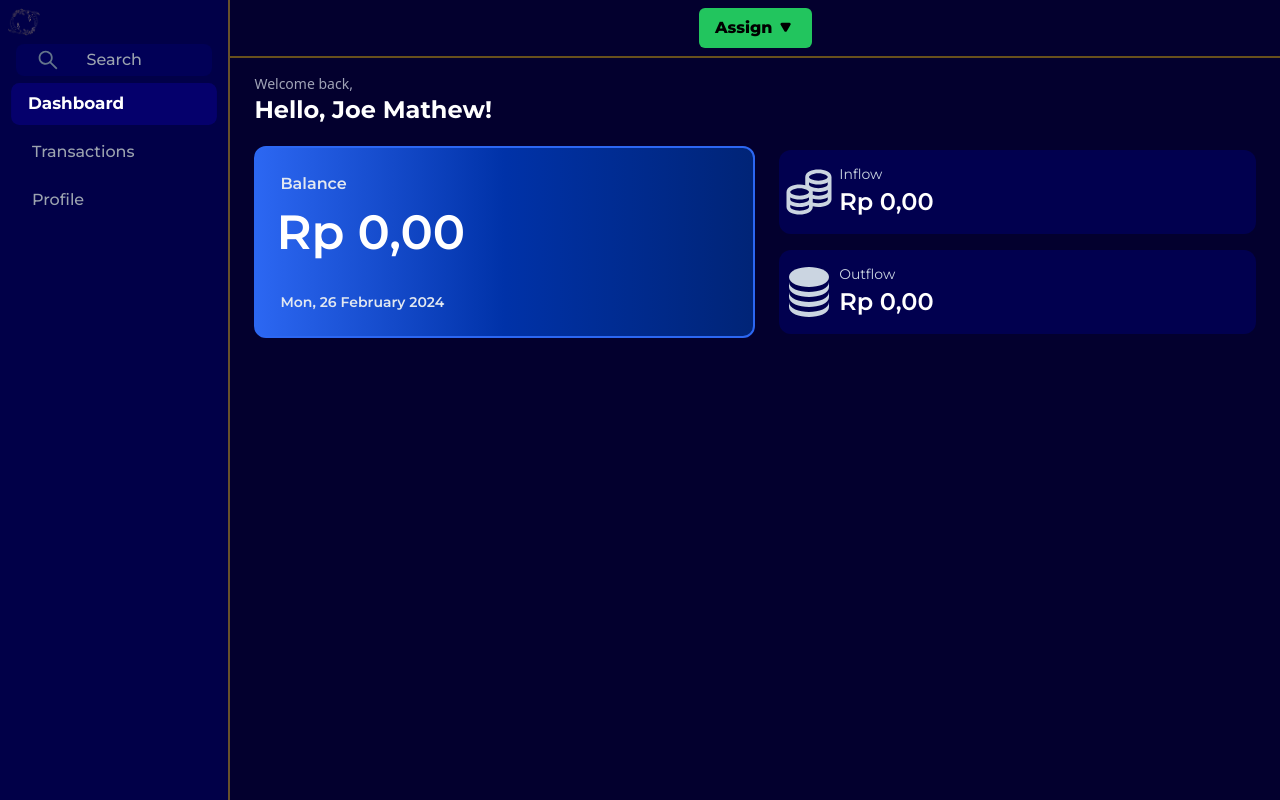
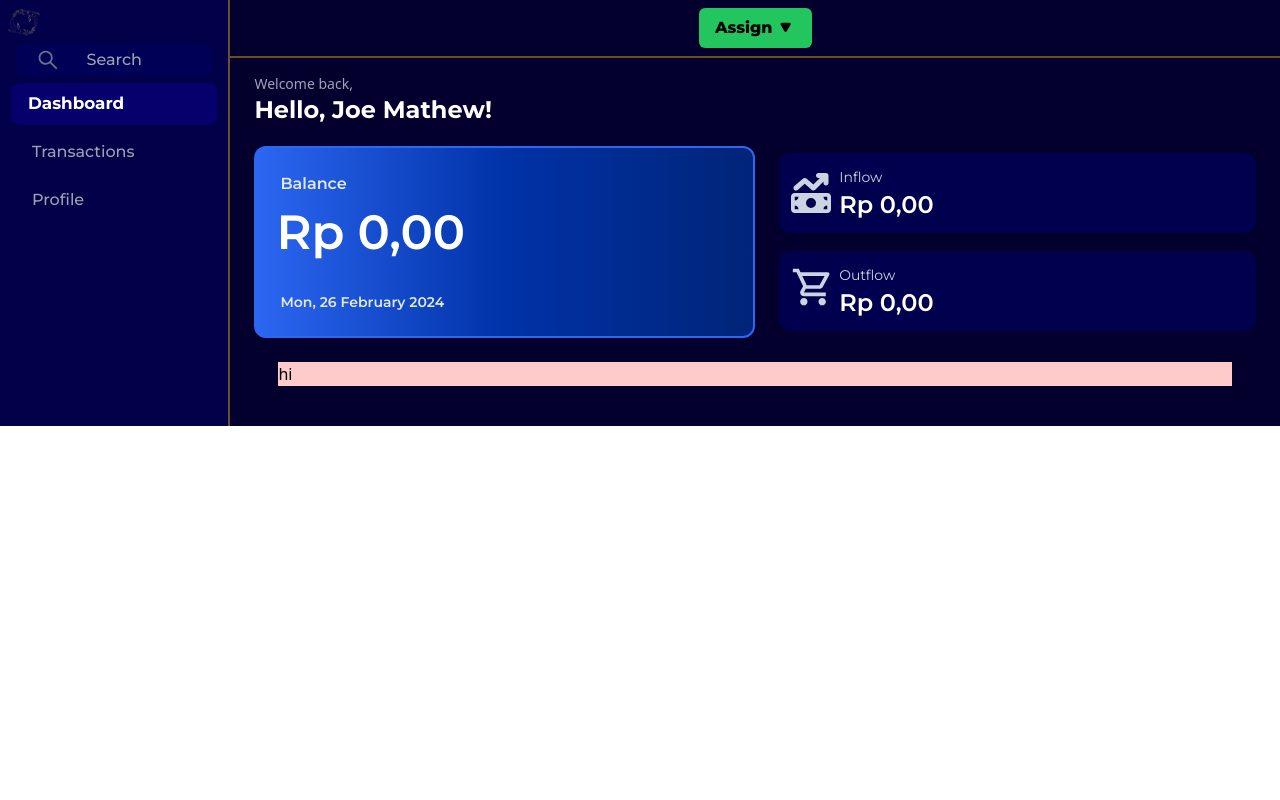
Before and after one commit to zerothy/ristek-pisces, a Next.js app: page / in a window 1280 px wide. Built offline with nearby package versions, Linux system fonts and the light colour scheme; data requests are answered from the project's data file.

Commit message:
Add transaction list and some features on assign

```diff
--- a/package.json
+++ b/package.json
@@ -14,6 +14,7 @@
     "next": "14.1.0",
     "react": "^18",
     "react-currency-input-field": "^3.8.0",
+    "react-datepicker": "^6.2.0",
     "react-dom": "^18",
     "react-icons": "^5.0.1",
     "react-number-format": "^5.3.1",
@@ -22,6 +23,7 @@
   "devDependencies": {
     "@types/node": "^20",
     "@types/react": "^18",
+    "@types/react-datepicker": "^6.0.1",
     "@types/react-dom": "^18",
     "autoprefixer": "^10.0.1",
     "eslint": "^8",
--- /dev/null
+++ b/src/components/Alert.tsx
@@ -0,0 +1,12 @@
+import React from 'react';
+
+// TODO: BIKIN ALERT ATO PAKE TOASTER SONNER LIAT BESOK SEMPET APA ENGGA
+export default function Alert(message: string, showAlert: boolean, setShowAlert: (showAlert: boolean) => void){
+    return (
+        <div className='w-16 h-10 bg-red-600'>
+            <div>
+                Alert
+            </div>
+        </div>
+    );
+}
--- /dev/null
+++ b/src/components/DateButton.tsx
@@ -0,0 +1,19 @@
+import React from "react";
+import DatePicker from "react-datepicker";
+import "react-datepicker/dist/react-datepicker.css";
+
+function DateButton({selectedDate, setSelectedDate}: {selectedDate: Date, setSelectedDate: (date: Date) => void}){
+
+
+    return (
+        <div>
+            <DatePicker
+                selected={selectedDate}
+                onChange={(date) => date && setSelectedDate(date)}
+                className="text-[#32288b] bg-[#1E90FF] font-bold w-36 text-center border-2 border-[#32288b] outline-none rounded-xl py-[0.15rem]"
+             />
+        </div>
+    );
+}
+
+export default DateButton
--- a/src/components/Navbar.tsx
+++ b/src/components/Navbar.tsx
@@ -3,7 +3,7 @@ import Logo from "./Logo";
 
 export default function Navbar() {
     return (
-        <div className="hidden md:block w-[18%] min-w-max h-svh border-solid border-opacity-40 border-r-2 border-[#ffc900] font-medium z-10 bg-[#010048] font-monserrat">
+        <div className="hidden md:block w-[18%] min-w-max  border-solid border-opacity-40 border-r-2 border-[#ffc900] font-medium z-10 bg-[#010048] font-monserrat">
             <Logo />
             <NavbarButton />
         </div>
--- /dev/null
+++ b/src/components/TransactionList.tsx
@@ -0,0 +1,39 @@
+import React from "react";
+import { useState } from "react";
+import { useEffect } from "react";
+
+export default function TransactionList({ posts }: { posts: any }) {
+    const [data, setData] = useState(posts || []);
+
+    const showData = ({ key, amount, types, category, dates, note }: { key: any, amount: number, types: string, category: string, dates: string, note: string }) => {
+
+        return (
+            <div key={key} className="bg-white">
+                <div className="flex justify-between p-4">
+                    <div>
+                        <h1>{types}</h1>
+                        <p>{category}</p>
+                    </div>
+                    <div>
+                        <h1>{amount}</h1>
+                        <p>{dates}</p>
+                    </div>
+                </div>
+                <div className="p-4">
+                    <p>{note}</p>
+                </div>
+            </div>
+        );
+    }
+
+    return (
+        <div className="w-full m-6 bg-red-200">
+            {
+                data.map((post: any, index: any) => (
+                    showData({ key: index, amount: post.Amount, types: post.Types, category: post.Category, dates: post.Dates, note: post.Note })
+                ))
+            }
+            hi
+        </div>
+    );
+}
--- a/src/pages/index.tsx
+++ b/src/pages/index.tsx
@@ -4,22 +4,29 @@ import { useEffect } from "react";
 import React from "react";
 import account from "../data/account.json"; //! NANTI GANTI JADI GA STATIC
 import Selector from "../components/Selector";
+import DateButton from "../components/DateButton";
+import TransactionList from "../components/TransactionList";
 
 import { TbTriangleInvertedFilled } from "react-icons/tb";
 import { IoMdCheckmarkCircleOutline } from "react-icons/io";
 import { RiMoneyDollarCircleLine } from "react-icons/ri";
-import { BiSolidCoinStack } from "react-icons/bi";
-import { LiaCoinsSolid } from "react-icons/lia";
+import { MdOutlineShoppingCart } from "react-icons/md";
+import { FaMoneyBillTrendUp } from "react-icons/fa6";
 
 import api from "./api/posts";
 import axios, {isCancel, AxiosError} from 'axios';
+import posts from "./api/posts";
 
 const inter = Inter({ subsets: ["latin"] });
 
-//TODO: MAKE IT RESPONSIVE U FUCKING IDIOT
+//TODO: MAKE IT RESPONSIVE BRO
 
 const HomeHeader: React.FC<{ newAmount: number, newType: string, setNewAmount: (value: number) => void, setNewType: (value: string) => void, setRefetch: (value: boolean) => void }> = ({ newAmount, setNewAmount, newType, setNewType, setRefetch }) => {
-
+  const [value, setValue] = useState<number>('' as unknown as number);
+  const [desc, setDesc] = useState("");
+  const [selectedCategory, setSelectedCategory] = useState('Category')
+  const [startDate, setStartDate] = React.useState<Date>(new Date());
+  const [selectedDate, setSelectedDate] = useState(startDate)
 
   const [mouseDown, setMouseDown] = useState(false);
   const handleMouseDown = () => setMouseDown(true);
@@ -34,9 +41,6 @@ const HomeHeader: React.FC<{ newAmount: number, newType: string, setNewAmount: (
 
   const [showModal, setShowModal] = useState(false);
 
-  const [value, setValue] = useState<number>('' as unknown as number);
-  const [desc, setDesc] = useState("");
-  const [selectedCategory, setSelectedCategory] = useState('Category')
 
   const handleInputChange = (e: React.ChangeEvent<HTMLInputElement>) => {
     if (e.target.value === ""){
@@ -59,14 +63,20 @@ const HomeHeader: React.FC<{ newAmount: number, newType: string, setNewAmount: (
     setDesc(e.target.value);
   }
 
+  const days = ['Sun', 'Mon', 'Tue', 'Wed', 'Thu', 'Fri', 'Sat'];
+
   // Post data to API
   const handleButton = async (newTypes: string) => {
     try {
-      if(newAmount === 0) return;
+      if(newAmount === '' as unknown as number || newAmount === 0) {
+        return;
+      }
       const response = await api.post('/posts', {
         Amount: newAmount,
         Types: newTypes,
-        Note: desc
+        Category: selectedCategory,
+        Note: desc,
+        Dates: selectedDate.toLocaleDateString('en-GB')
       });
       setRefetch(true);
       console.log(response);
@@ -133,7 +143,7 @@ const HomeHeader: React.FC<{ newAmount: number, newType: string, setNewAmount: (
 
             <div className="flex justify-evenly w-full py-3">
               <Selector selectedCategory={selectedCategory} setSelectedCategory={setSelectedCategory} />
-              <div className="bg-blue-200 p-1 px-4 w-10">Date</div>
+              <DateButton selectedDate={selectedDate} setSelectedDate={setSelectedDate} />
             </div>
 
             <div className="flex justify-evenly p-4 w-full">
@@ -141,6 +151,9 @@ const HomeHeader: React.FC<{ newAmount: number, newType: string, setNewAmount: (
                 onClick={() => {
                   handleButton("income");
                   toggleModal();
+                  setValue('' as unknown as number);
+                  setDesc("");
+                  setSelectedCategory("Category");
                 }}
                 onMouseDown={handleReceiveMouseDown}
                 onMouseUp={handleReceiveMouseUp}
@@ -153,6 +166,10 @@ const HomeHeader: React.FC<{ newAmount: number, newType: string, setNewAmount: (
                 onClick={() => {
                   handleButton("expense");
                   toggleModal();
+                  setValue('' as unknown as number);
+                  setDesc("");
+                  setSelectedCategory("Category");
+                  setSelectedDate(new Date());
                 }}
                 onMouseDown={handleSpendMouseDown}
                 onMouseUp={handleSpendMouseUp}
@@ -174,6 +191,7 @@ const DataShow: React.FC<{ newAmount: number, newType: string, refetch: boolean,
   const [dataInflow, setDataInflow] = useState(0);
   const [dataOutflow, setDataOutflow] = useState(0);
   const [dataBalance, setDataBalance] = useState(0);
+  const [transactionPosts, setTransactionPosts] = useState([] as any);
 
   // Fetch data from API
   useEffect(() => {
@@ -200,15 +218,16 @@ const DataShow: React.FC<{ newAmount: number, newType: string, refetch: boolean,
       }
     }
 
-    const calcMoney = async () => {
+    const loadInData = async () => {
       await fetchPosts();
+
       console.log("REFETCH");
       console.log(refetch);
+
       if (posts.posts) {
         let dataInflow = 0;
         let dataOutflow = 0;
         posts.posts.map((post: any) => {
-          console.log(post);
           if (post.Types === "income") {
             dataInflow += post.Amount;
           }
@@ -221,11 +240,17 @@ const DataShow: React.FC<{ newAmount: number, newType: string, refetch: boolean,
           setDataOutflow(dataOutflow);
           setDataBalance(dataInflow - dataOutflow);
         })
+
+        console.log("before: " + transactionPosts);
+        setTransactionPosts(posts.posts);
+        console.log("after: " + transactionPosts);
       }
       setRefetch(false);
     }
 
-    calcMoney();
+    loadInData();
+
+
   }, [refetch])
   /* API END */
 
@@ -235,6 +260,8 @@ const DataShow: React.FC<{ newAmount: number, newType: string, refetch: boolean,
   const formatCurrency = (amount: number) => {
     return amount.toLocaleString('id-ID', { style: 'currency', currency: 'IDR' });
   }
+
+  console.log("POSTS: " + transactionPosts);
 
   return (
     <div className="py-4 px-6">
@@ -252,8 +279,8 @@ const DataShow: React.FC<{ newAmount: number, newType: string, refetch: boolean,
 
         <div className="text-white font-monserrat font-semibold pt-5 w-[50%] flex flex-col justify-evenly pl-6 space-y-3">
           <div
-            className="bg-[#010057cd] flex flex-column py-3 rounded-xl hover:scale-105 duration-150 transition-all cursor-default"
-          ><LiaCoinsSolid className="inline text-6xl fill-slate-300" />
+            className="bg-[#010057cd] flex flex-column px-3 py-3 rounded-xl hover:scale-105 duration-150 transition-all cursor-default"
+          ><FaMoneyBillTrendUp className="inline text-5xl pt-2 pr-2 fill-slate-300" />
             <div className="inline">
               <span className="text-sm font-normal text-slate-300">Inflow</span>
               <br />
@@ -261,8 +288,8 @@ const DataShow: React.FC<{ newAmount: number, newType: string, refetch: boolean,
             </div>
           </div>
           <div
-            className="bg-[#010057cd] flex flex-column py-3 rounded-xl hover:scale-105 duration-150 transition-all cursor-default"
-          ><BiSolidCoinStack className="inline text-6xl fill-slate-300" />
+            className="bg-[#010057cd] flex flex-column py-3 px-3 rounded-xl hover:scale-105 duration-150 transition-all cursor-default"
+          ><MdOutlineShoppingCart className="inline text-5xl pr-1 fill-slate-300" />
             <div className="inline">
               <span className="text-sm font-normal text-slate-300">Outflow</span>
               <br />
@@ -271,7 +298,9 @@ const DataShow: React.FC<{ newAmount: number, newType: string, refetch: boolean,
             </div>
         </div>
       </div>
-
+      <div className="justify-center flex">
+        <TransactionList key={transactionPosts.length} posts={transactionPosts} />
+      </div>
     </div>
   );
 
@@ -288,13 +317,13 @@ export default function Home() {
   }
 
   return (
-    <div className="bg-[#03002e] h-dvh w-full md:w-[82%] overflow-hidden">
+    <div className="bg-[#03002e] w-full md:w-[82%] overflow-hidden">
       <div className="flex justify-center p-2 border-b-2 border-[#ffc900] border-solid border-opacity-40">
         <div onClick={toggleModal}>
           <HomeHeader newAmount={newAmount} newType={newType} setNewAmount={setNewAmount} setNewType={setNewType} setRefetch={setRefetch} />
         </div>
       </div>
-      <div className="">
+      <div>
         <DataShow newAmount={newAmount} newType={newType} refetch={refetch} setRefetch={setRefetch} />
       </div>
     </div>
--- a/src/pages/profile.tsx
+++ b/src/pages/profile.tsx
@@ -3,7 +3,7 @@ export default function Transactions() {
         <div>
             <div className="flex justify-center items-center py-8">
                 <div className="bg-blue-200 w-[90%] h-[35.85rem] rounded-xl p-6">
-                    <div className="text-white font-monserrat font-bold text-2xl">Transactions</div>
+                    <div className="text-white font-monserrat font-bold text-2xl">Profile</div>
                 </div>
             </div>
         </div>
```
Also changed, not shown: src/components/Selector.tsx (+12 -3 lines), src/pages/transactions.tsx (+7 -6 lines), 1 other file (tests, documents, lock files or other folders).
